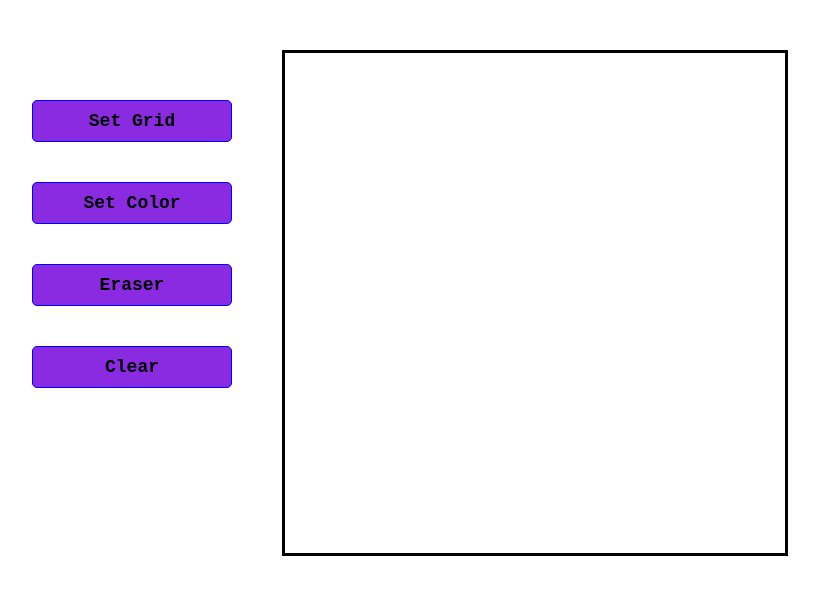
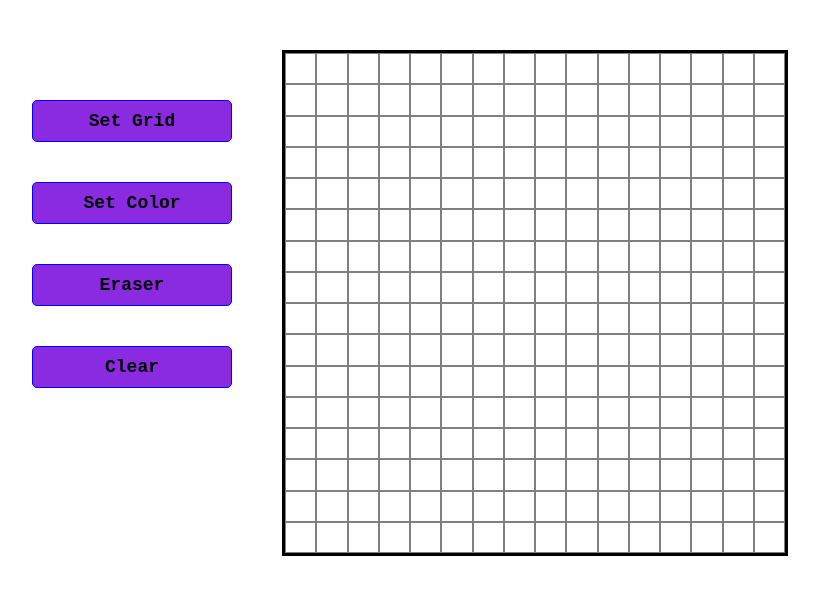
Before and after one commit to MSDanmalan/project_etch_a_sketch, a plain HTML site: page index.html in a window 1280 px wide. Both pictures are taken after a click on the button "Clear". Shown: the part 173-768 px from the top of the page, without its empty margins (230-1049 px from the left). Drawn offline with Linux system fonts and the light colour scheme.

Commit message:
Add more functionality to th UI

```diff
--- a/index.html
+++ b/index.html
@@ -18,7 +18,7 @@
                 <button id="eraser">Eraser</button>
                 <button id="clear">Clear</button>
             </div>
-            <div id="container"></div>
+            <div id="gridContainer"></div>
         </div>
     </body>
 </html>
--- a/script.js
+++ b/script.js
@@ -1,21 +1,41 @@
-const container = document.querySelector('#container');
+const gridContainer = document.querySelector('#gridContainer');
 // make grids
-function makeGrids(numGrids) {
-    for(let d = 0; d < numGrids; d++){
+function makeGrids(numGrids = 16) {
+    gridContainer.style.gridTemplateColumns = `repeat(${numGrids}, 1fr)`
+    gridContainer.style.gridTemplateRows = `repeat(${numGrids}, 1fr)`
+
+    for(let d = 0; d < numGrids * numGrids; d++){
         let grids = document.createElement('div');
         grids.classList.add('grid')
         grids.addEventListener('mouseover', () => {
             grids.classList.add('hoverEffect')
         });
-        container.appendChild(grids)
+        gridContainer.appendChild(grids)
     };
 };
 
-makeGrids(256);
+makeGrids();
 
 // set grid button
 let setGridButton = document.getElementById('setGrid');
 setGridButton.addEventListener('click', () => {
    numGrids = prompt('set grid size from 1 - 100')
+   cleargridContainer()
    makeGrids(numGrids)
 });
+
+function cleargridContainer() {
+    gridContainer.innerHTML =''
+}
+
+function reloadgridContainer() {
+    cleargridContainer()
+    makeGrids()
+}
+
+// set clear button
+const clearButton = document.getElementById('clear')
+clearButton.addEventListener('click', reloadgridContainer)
+
+// set eraser button
+const eraserButton = document.getElementById('eraser')
--- a/styles.css
+++ b/styles.css
@@ -12,14 +12,14 @@ h1{
     justify-content: center;
     gap: 50px;
 }
-#container {
+#gridContainer {
     display: grid;
     width: 500px;
     height: 500px;
     border: 3px solid black;
 }
 .grid {
-    /*border: 1px solid gray;*/
+    border: 1px solid gray;
 }
 .hoverEffect{
     background-color:aqua;
```
